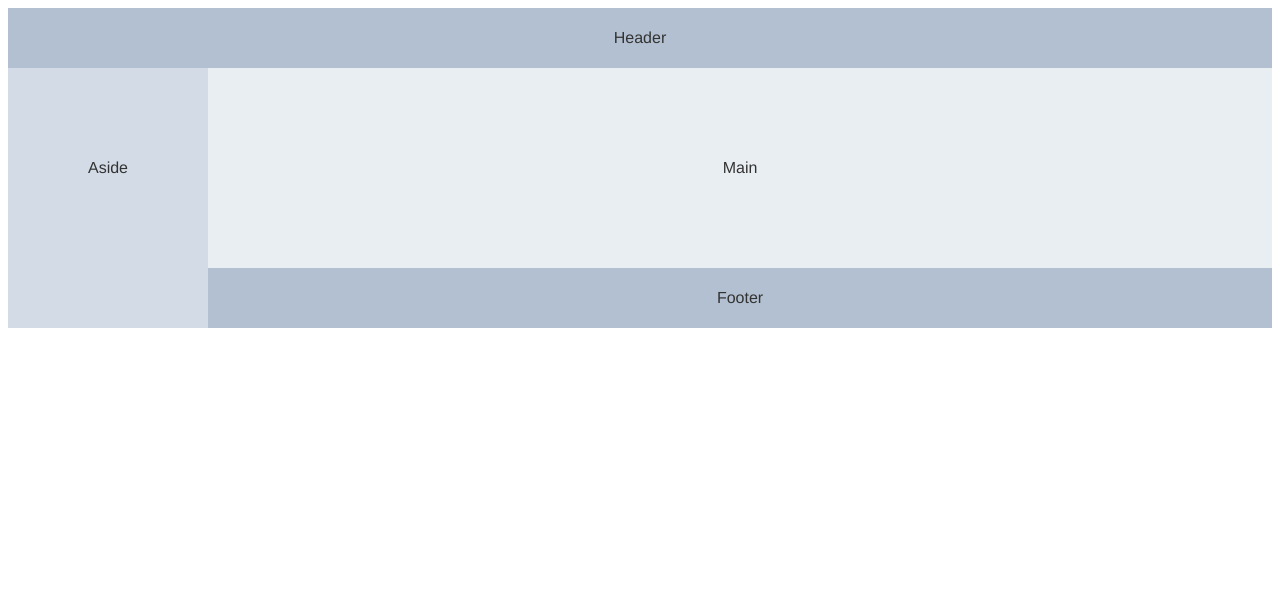
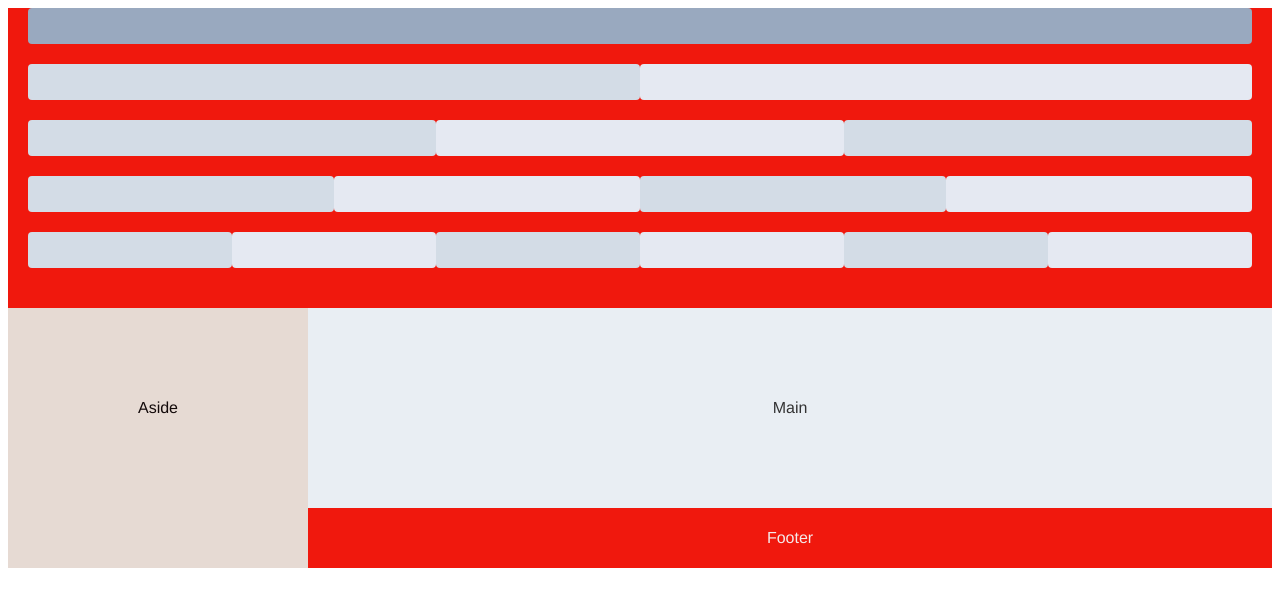
Before and after one commit to wo1shi2ni3die4/alexios, a Vue app: page / in a window 1280 px wide. Shown: the top 606 px of the page. Built offline with nearby package versions, Linux system fonts and the light colour scheme.

Commit message:
第三次

```diff
--- a/src/views/front/FrontViews.vue
+++ b/src/views/front/FrontViews.vue
@@ -1,39 +1,107 @@
 <template>
   <div>
-<el-container>
-  <el-header>Header</el-header>
-  <el-container>
-    <el-aside width="200px">Aside</el-aside>
-    <el-container>
+    <el-container >
+      <el-header height="300px">
+        <el-row>
+          <el-col :span="24"
+            ><div class="grid-content bg-purple-dark"></div
+          ></el-col>
+        </el-row>
+        <el-row>
+          <el-col :span="12"><div class="grid-content bg-purple"></div></el-col>
+          <el-col :span="12"
+            ><div class="grid-content bg-purple-light"></div
+          ></el-col>
+        </el-row>
+        <el-row>
+          <el-col :span="8"><div class="grid-content bg-purple"></div></el-col>
+          <el-col :span="8"
+            ><div class="grid-content bg-purple-light"></div
+          ></el-col>
+          <el-col :span="8"><div class="grid-content bg-purple"></div></el-col>
+        </el-row>
+        <el-row>
+          <el-col :span="6"><div class="grid-content bg-purple"></div></el-col>
+          <el-col :span="6"
+            ><div class="grid-content bg-purple-light"></div
+          ></el-col>
+          <el-col :span="6"><div class="grid-content bg-purple"></div></el-col>
+          <el-col :span="6"
+            ><div class="grid-content bg-purple-light"></div
+          ></el-col>
+        </el-row>
+        <el-row>
+          <el-col :span="4"><div class="grid-content bg-purple"></div></el-col>
+          <el-col :span="4"
+            ><div class="grid-content bg-purple-light"></div
+          ></el-col>
+          <el-col :span="4"><div class="grid-content bg-purple"></div></el-col>
+          <el-col :span="4"
+            ><div class="grid-content bg-purple-light"></div
+          ></el-col>
+          <el-col :span="4"><div class="grid-content bg-purple"></div></el-col>
+          <el-col :span="4"
+            ><div class="grid-content bg-purple-light"></div
+          ></el-col>
+        </el-row>
+      </el-header>
+      <el-container >
+        <el-aside >Aside</el-aside>
+        <el-container height="auto">
           <el-main>Main</el-main>
-      <el-footer>Footer</el-footer>
+          <el-footer >Footer</el-footer>
         </el-container>
       </el-container>
     </el-container>
   </div>
 </template>
 <script>
-export default {
-
-  };
+export default {};
 </script>
 <style>
-.el-header, .el-footer {
-    background-color: #B3C0D1;
-    color: #333;
+.el-row {
+  margin-bottom: 20px;
+  &:last-child {
+    margin-bottom: 0;
+  }
+}
+.el-col {
+  border-radius: 4px;
+}
+.bg-purple-dark {
+  background: #99a9bf;
+}
+.bg-purple {
+  background: #d3dce6;
+}
+.bg-purple-light {
+  background: #e5e9f2;
+}
+.grid-content {
+  border-radius: 4px;
+  min-height: 36px;
+}
+.row-bg {
+  padding: 10px 0;
+  background-color: #f9fafc;
+}
+.el-header,
+.el-footer {
+  background-color: #f0180dff;
+  color: #f4eaea;
   text-align: center;
   line-height: 60px;
 }
 
 .el-aside {
-    background-color: #D3DCE6;
-    color: #333;
+  background-color: #e6dad3ff;
+  color: #130a0aff;
   text-align: center;
   line-height: 200px;
 }
 
 .el-main {
-    background-color: #E9EEF3;
+  background-color: #e9eef3ff;
   color: #333;
   text-align: center;
   line-height: 160px;
```
Lines whose indentation alone changed are shown as unchanged.
